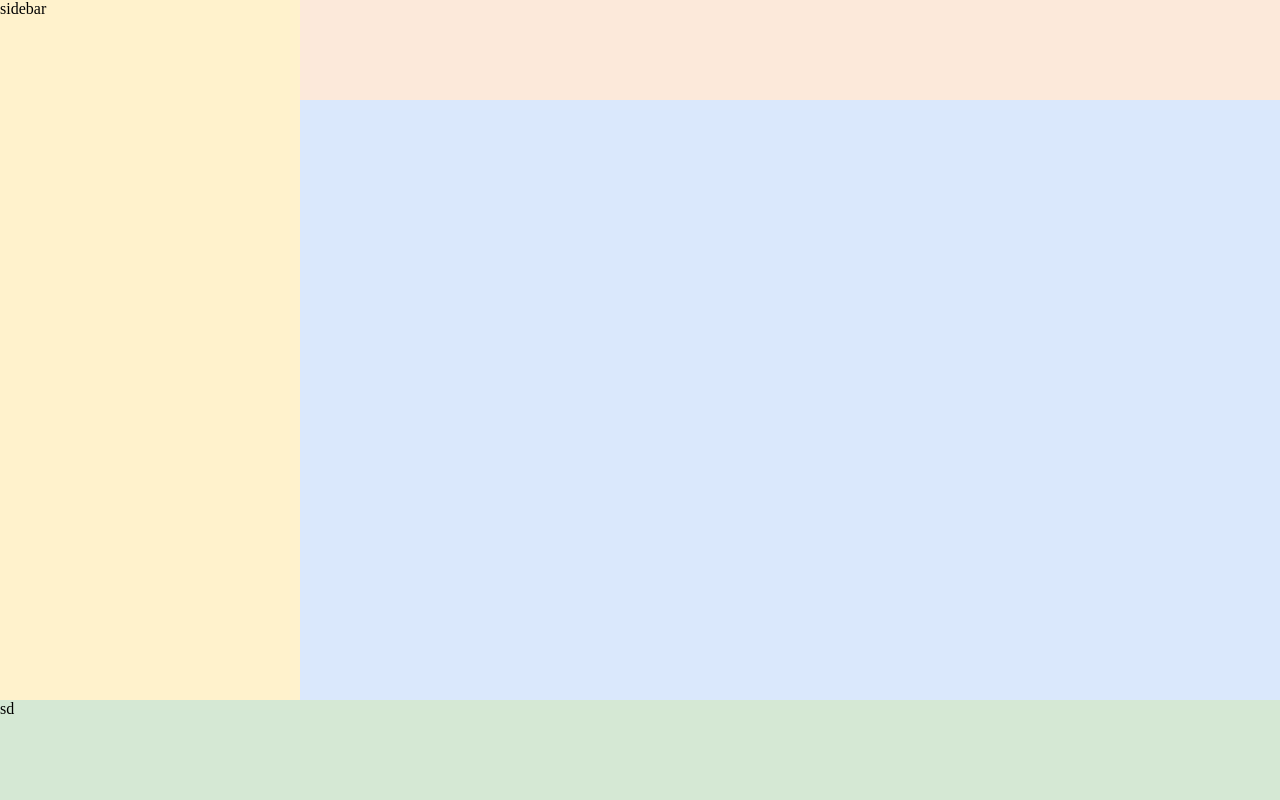
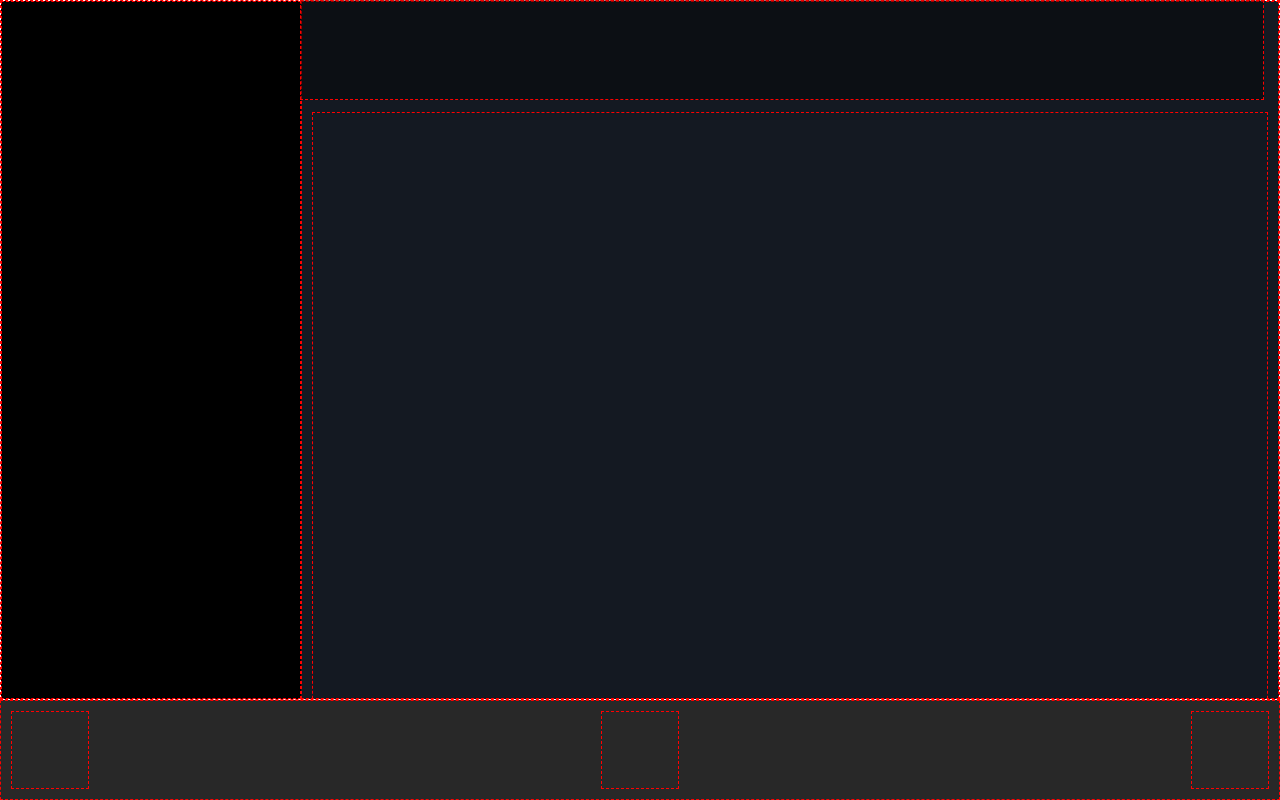
Before and after one commit to FrancescoPepi/html-css-spotifyweb, a plain HTML site: page index.html in a window 1280 px wide. Drawn offline with Linux system fonts and the light colour scheme.

Commit message:
feat: add structure "layout"

```diff
--- a/css/style.css
+++ b/css/style.css
@@ -10,6 +10,7 @@
 
 main {
   display: flex;
+  height: calc(100vh - 100px);
 }
 
 header + * {
@@ -29,14 +30,16 @@ header + * {
 
 .sidebar {
   width: 300px;
-  height: calc(100vh - 100px);
+  background-color: #000000;
 }
 
 /* ?    MAIN-CONTAINER       */
 
 .main-container {
-  width: calc(100vw - 300px);
+  width: calc(100% - 300px);
+  background-color: #141922;
   padding: 10px;
+  overflow: auto;
 }
 
 /* ?    MAIN-BOX     */
@@ -48,21 +51,25 @@ header + * {
 /* ?    HEADER     */
 
 header {
+  width: calc(100% - 316px);
+  height: 100px;
+  background-color: rgba(0, 0, 0, 0.4);
+
   position: fixed;
-  right: 0;
+  right: 16px;
   top: 0;
   z-index: 2;
-  width: calc(100vw - 300px);
-  height: 100px;
 }
 
 /* ?    FOOTER       */
 footer {
-  width: 100vw;
+  width: 100%;
   height: 100px;
-  position: fixed;
-  left: 0;
-  bottom: 0;
+  padding: 10px;
+  background-color: #282828;
+
+  display: flex;
+  justify-content: space-between;
 }
 /* *FINE LAYER */
 
@@ -71,11 +78,11 @@ footer {
 /*********************/
 
 .debug * {
-  /* border: 1px dashed black; */
+  border: 1px dashed rgb(255, 0, 0);
 }
-
+/*
 .debug .main-container {
-  /* padding: 10px; */
+  padding: 10px;
   background-color: #dae8fc;
 }
 
@@ -90,10 +97,15 @@ footer {
 }
 
 .debug .sidebar {
-  /* padding: 10px; */
+  padding: 10px;
   background-color: #fff2cc;
 }
 footer.debug {
-  /* padding: 10px; */
+  padding: 10px;
   background-color: #d5e8d4;
+} */
+
+.main-box {
+  min-height: 50px;
+  aspect-ratio: 1;
 }
--- a/index.html
+++ b/index.html
@@ -14,10 +14,14 @@
 
       <div class="main-container">
         <header></header>
-        <div class="main-container"></div>
+        <div class="main-box"></div>
       </div>
     </main>
 
-    <footer class="debug">sd</footer>
+    <footer class="debug" id="footer">
+      <div class="main-box"></div>
+      <div class="main-box"></div>
+      <div class="main-box"></div>
+    </footer>
   </body>
 </html>
```
